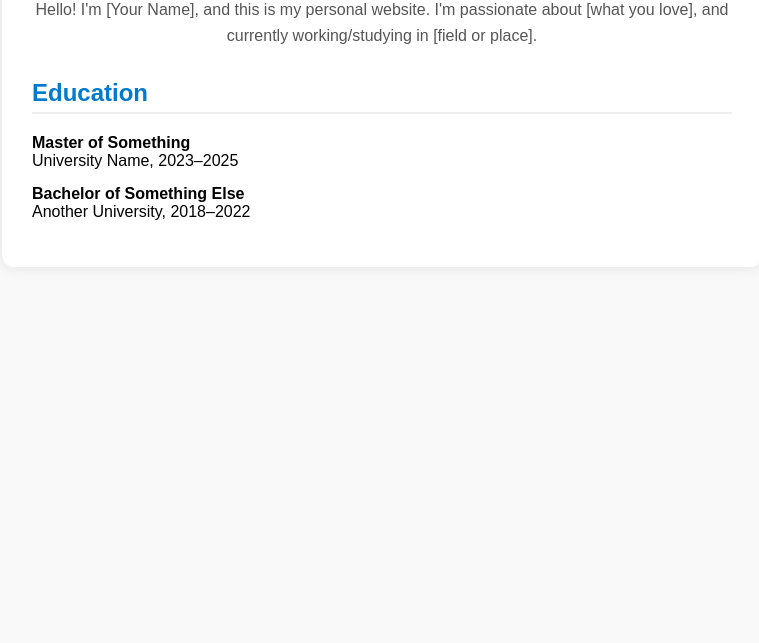
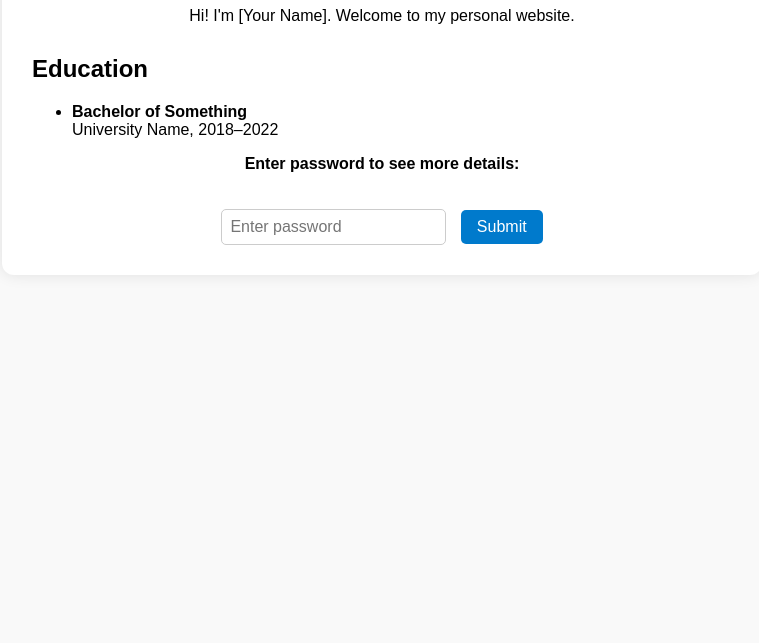
Before and after one commit to Khin-Nawarat/Nawarat.github.io, a plain HTML site: page index.html in a window 1280 px wide. Shown: the part 157-800 px from the top of the page, without its empty margins (258-1017 px from the left). Drawn offline with Linux system fonts and the light colour scheme.

Commit message:
Update index.html

```diff
--- a/index.html
+++ b/index.html
@@ -8,7 +8,6 @@
     body {
       font-family: Arial, sans-serif;
       background: #f9f9f9;
-      margin: 0;
       padding: 20px;
       text-align: center;
     }
@@ -27,30 +26,37 @@
       object-fit: cover;
       border: 4px solid #007acc;
     }
-    h1 {
-      color: #333;
-      margin-top: 20px;
-    }
-    p {
-      color: #555;
-      font-size: 16px;
-      line-height: 1.6;
-    }
     .education {
       text-align: left;
       margin-top: 30px;
     }
-    .education h2 {
-      color: #007acc;
-      border-bottom: 2px solid #eee;
-      padding-bottom: 5px;
+    .hidden-section {
+      display: none;
+      text-align: left;
+      margin-top: 30px;
+      padding: 20px;
+      background: #eef8ff;
+      border-radius: 10px;
     }
-    .education ul {
-      list-style: none;
-      padding-left: 0;
+    input[type="password"] {
+      padding: 8px;
+      font-size: 16px;
+      margin-top: 20px;
+      border: 1px solid #ccc;
+      border-radius: 5px;
     }
-    .education li {
-      margin-bottom: 15px;
+    button {
+      margin-left: 10px;
+      padding: 8px 16px;
+      font-size: 16px;
+      background-color: #007acc;
+      color: white;
+      border: none;
+      border-radius: 5px;
+      cursor: pointer;
+    }
+    button:hover {
+      background-color: #005f99;
     }
   </style>
 </head>
@@ -58,15 +64,42 @@
   <div class="container">
     <img src="me.jpg" alt="My Photo" />
     <h1>Your Name</h1>
-    <p>Hello! I'm [Your Name], and this is my personal website. I'm passionate about [what you love], and currently working/studying in [field or place].</p>
+    <p>Hi! I'm [Your Name]. Welcome to my personal website.</p>
 
     <div class="education">
       <h2>Education</h2>
       <ul>
-        <li><strong>Master of Something</strong><br/>University Name, 2023–2025</li>
-        <li><strong>Bachelor of Something Else</strong><br/>Another University, 2018–2022</li>
+        <li><strong>Bachelor of Something</strong><br/>University Name, 2018–2022</li>
       </ul>
     </div>
+
+    <!-- Password section -->
+    <div>
+      <p><strong>Enter password to see more details:</strong></p>
+      <input type="password" id="passwordInput" placeholder="Enter password" />
+      <button onclick="checkPassword()">Submit</button>
+    </div>
+
+    <!-- Hidden content -->
+    <div class="hidden-section" id="privateSection">
+      <h2>More About Me</h2>
+      <p><strong>Work Experience:</strong> Internship at XYZ, Freelance design work, etc.</p>
+      <p><strong>Projects:</strong> Portfolio website, AI writing assistant, mobile app prototype.</p>
+      <p><strong>Socials:</strong> LinkedIn, GitHub, Email</p>
+    </div>
   </div>
+
+  <script>
+    const correctPassword = "openSesame"; // change this to whatever you want
+
+    function checkPassword() {
+      const input = document.getElementById("passwordInput").value;
+      if (input === correctPassword) {
+        document.getElementById("privateSection").style.display = "block";
+      } else {
+        alert("Incorrect password!");
+      }
+    }
+  </script>
 </body>
 </html>
```
